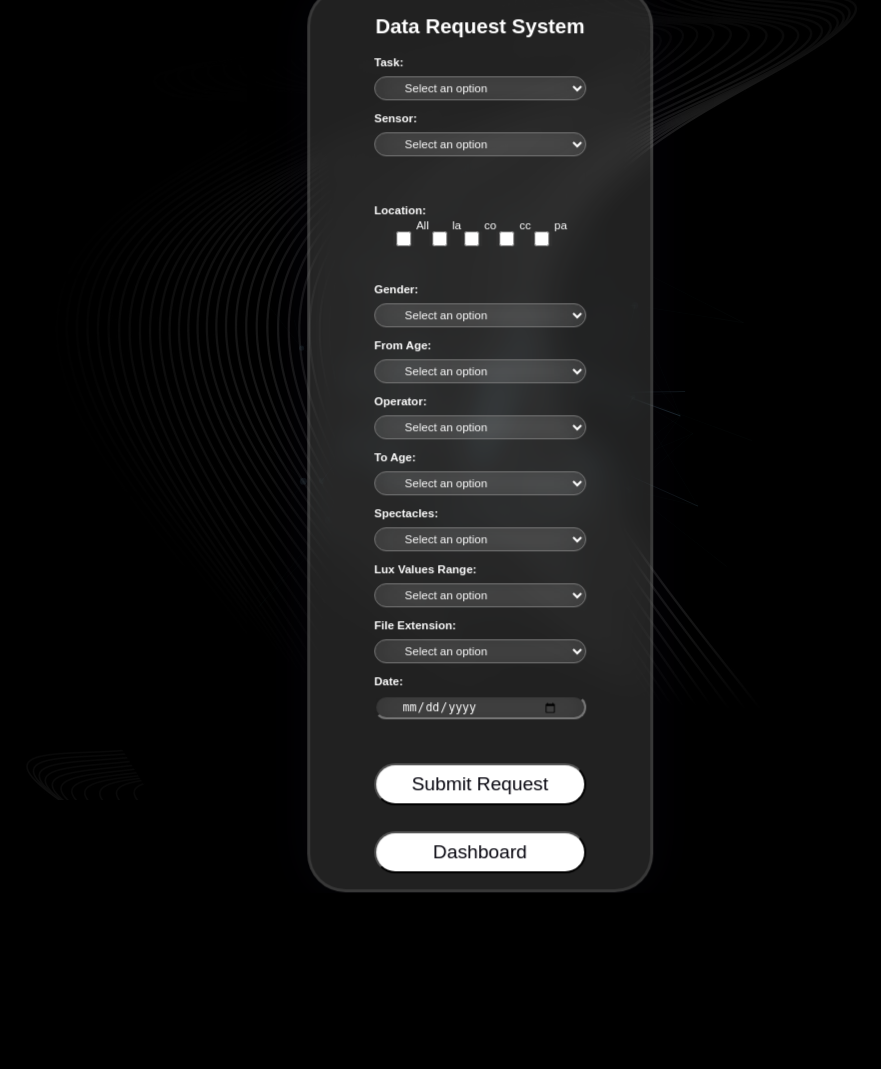
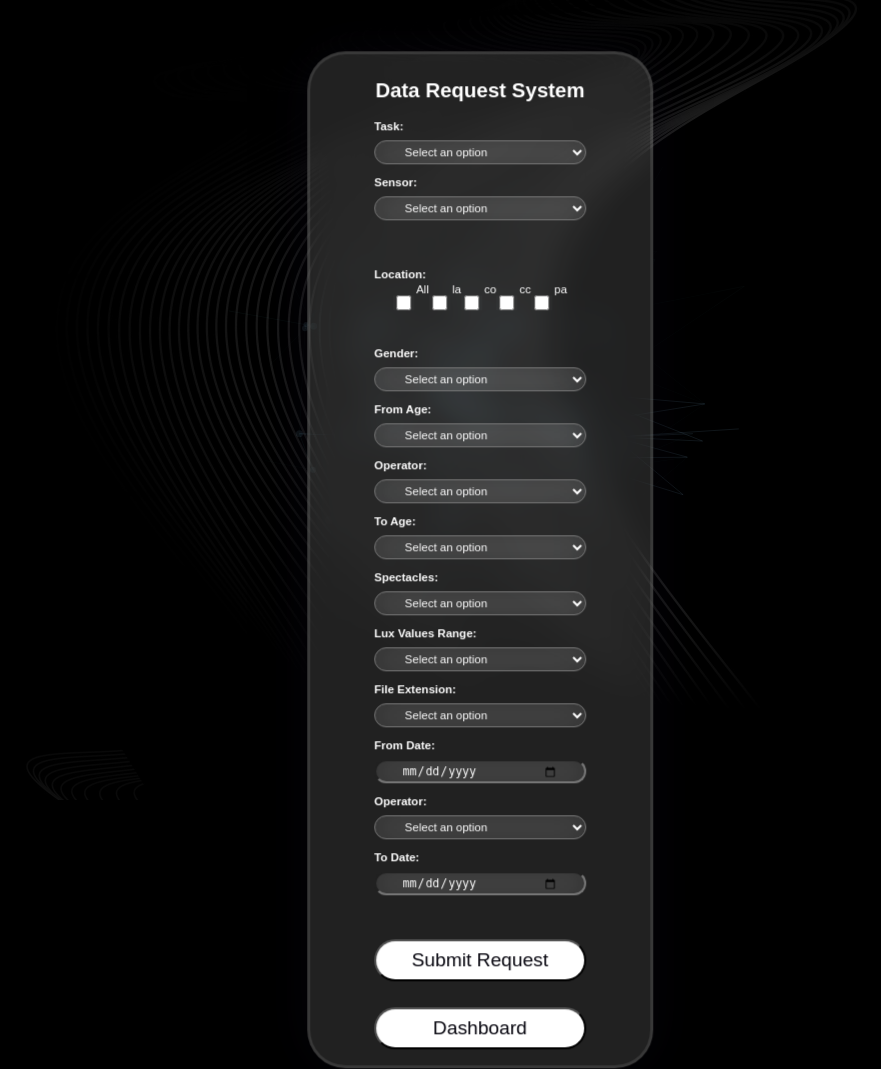
Before and after one commit to raafayumar/SQL-based-data-request-webUI, a Flask app: page / in a window 1280 px wide. Shown: the whole page, without its empty margins (160-1041 px from the left). Before the commit the page ends 893 px from the top, so only its background shows below. Run offline with Flask 3, Linux system fonts and the light colour scheme; the visitor is signed in with stand-in values (Sample User, id 1); some libraries are stand-ins or nearby versions.

Commit message:
added Date option

```diff
--- a/main.py
+++ b/main.py
@@ -487,12 +487,20 @@ def search():
             placeholders.append(f"%{extension}%")
 
         # Add date condition
-        if date:
-            query += f" AND date = %s "
-            placeholders.append(date)
+        date_from = request.form.get('date_from')
+        date_operator = request.form.get('date_operator')
+        date_to = request.form.get('date_to')
 
-        # print("Query:", query)
-        # print("Placeholders:", placeholders)
+        if date_from and date_from != '.*':
+            if date_operator == 'Range' and date_to and date_to != '.*':
+                query += f" AND date BETWEEN %s AND %s OR date IS NULL"
+                placeholders.extend([date_from, date_to])
+            elif date_operator == 'And' and date_to and date_to != '.*':
+                placeholders.extend([date_from, date_to])
+                query += f" AND date = %s OR date = %s OR age IS NULL"
+            else:
+                query += f" AND date = %s OR date IS NULL"
+                placeholders.append(date_from)
 
         cursor.execute(query, tuple(placeholders))
 
@@ -538,7 +546,9 @@ def search():
             'spectacles': spectacles,
             'lux_values_range': lux_values_range,
             'extension': extension,
-            'date': date  # Add date to selected options
+            'date_from': date_from,
+            'date_operator': date_operator,
+            'date_to': date_to
         }
 
         # Get file size
--- a/static/request-system-styles.css
+++ b/static/request-system-styles.css
@@ -52,7 +52,7 @@ form {
     max-width: 30vw;
     width: 27%; /* Adjusted width for responsiveness */
     height: auto;
-    margin: 10vh auto; /* Centered vertically */
+    margin: 25vh auto; /* Centered vertically */
     background-color: rgba(255, 255, 255, 0.13);
     position: absolute;
     top: 45%;
--- a/templates/index.html
+++ b/templates/index.html
@@ -132,8 +132,20 @@
             <option value="csv">csv</option>
             <option value="pcl">pcl</option>
         </select><br><br>
-        <label for="date"><strong>Date:</strong></label>
-        <input type="date" id="date" name="date"><br><br>
+         <label for="date_from"><strong>From Date:</strong></label>
+            <input type="date" id="date_from" name="date_from" onchange="updateFromDateOptions()">
+        </select><br><br>
+
+        <label for="date_operator"><strong>Operator:</strong></label>
+        <select name="date_operator" id="date_operator">
+            <option value="">Select an option</option>
+            <option value="Range" title="Select this option for a range of dates">To</option>
+            <option value="And" title="Select this option for combination of ages">And</option>
+        </select><br><br>
+
+        <label for="date_to"><strong>To Date:</strong></label>
+            <input type="date" id="date_to" name="date_to" onchange="updateToDateOptions()">
+        </select><br><br>
 
         <button type="submit" title="Submit Filtered query">Submit Request</button>
         <br><br>
@@ -155,6 +167,18 @@
             toAgeSelect.add(option);
         }
     }
+
+	function updateFromDateOptions() {
+    var fromDate = document.getElementById("date_from").value;
+    document.getElementById("date_to").setAttribute("min", fromDate);
+}
+
+function updateToDateOptions() {
+    var toDate = document.getElementById("date_to").value;
+    document.getElementById("date_from").setAttribute("max", toDate);
+}
+
+
 </script>
 </body>
 </html>
```
Also changed, not shown: templates/result.html (+16 -4 lines).
